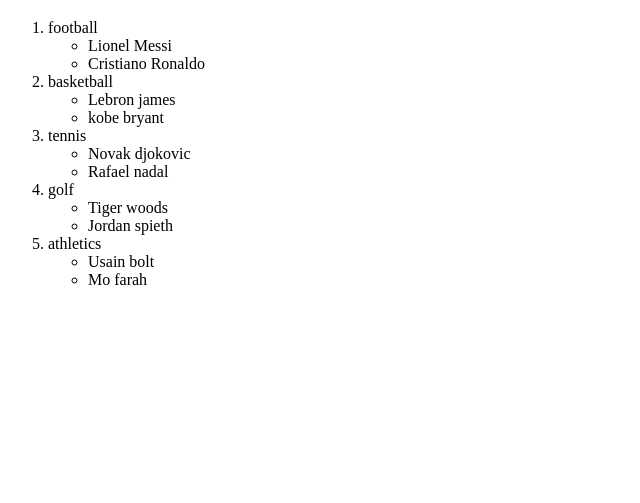
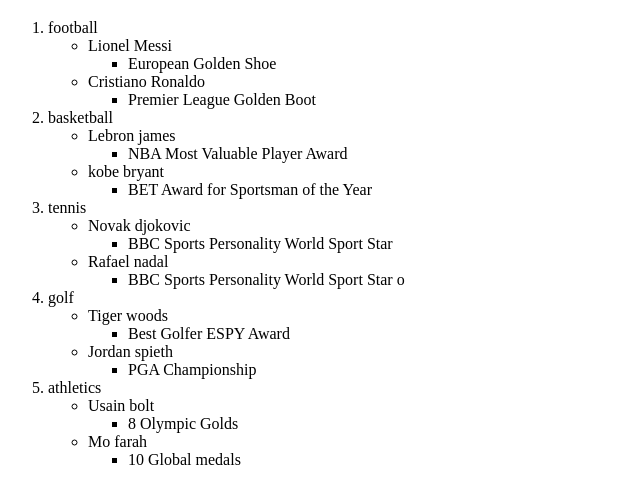
Before and after one commit to Sahilkor27/assignments, a plain HTML site: page exercise2.html in a window 1280 px wide. Shown: the part 61-564 px from the top of the page, without its empty margins (0-640 px from the left). Drawn offline with Linux system fonts and the light colour scheme.

Commit message:
gitmultiplepush

```diff
--- a/exercise2.html
+++ b/exercise2.html
@@ -9,31 +9,61 @@
             <li>football
             <ul>
                 <li>Lionel Messi</li>
+                <ul>
+                    <li>European Golden Shoe</li>
+                </ul>
                 <li>Cristiano Ronaldo</li>
+                <ul>
+                    <li>Premier League Golden Boot</li>
+                </ul>
             </ul>
             </li>
             <li>basketball
                 <ul>
                     <li>Lebron james</li>
+                    <ul>
+                        <li>NBA Most Valuable Player Award</li>
+                    </ul>
                     <li>kobe bryant</li>
+                    <ul>
+                        <li>BET Award for Sportsman of the Year</li>
+                    </ul>
                 </ul>
             </li>
             <li>tennis
                 <ul>
                     <li>Novak djokovic</li>
+                    <ul>
+                        <li>BBC Sports Personality World Sport Star </li>
+                    </ul>
                     <li>Rafael nadal</li>
+                    <ul>
+                        <li>BBC Sports Personality World Sport Star o</li>
+                    </ul>
                 </ul>
             </li>
             <li>golf
                 <ul>
                     <li>Tiger woods</li>
+                    <ul>
+                        <li>Best Golfer ESPY Award</li>
+                    </ul>
                     <li>Jordan spieth</li>
+                    <ul>
+                        <li>PGA Championship</li>
+                    </ul>
                 </ul>
             </li>
             <li>athletics
                 <ul>
                     <li>Usain bolt</li>
+                    <ul>
+                        <li>8 Olympic Golds</li>
+                    </ul>
                     <li>Mo farah</li>
+                    <ul>
+                        <li>10 Global medals</li>
+                    </ul>
                 </ul>
             </li>
         </ol>
```
